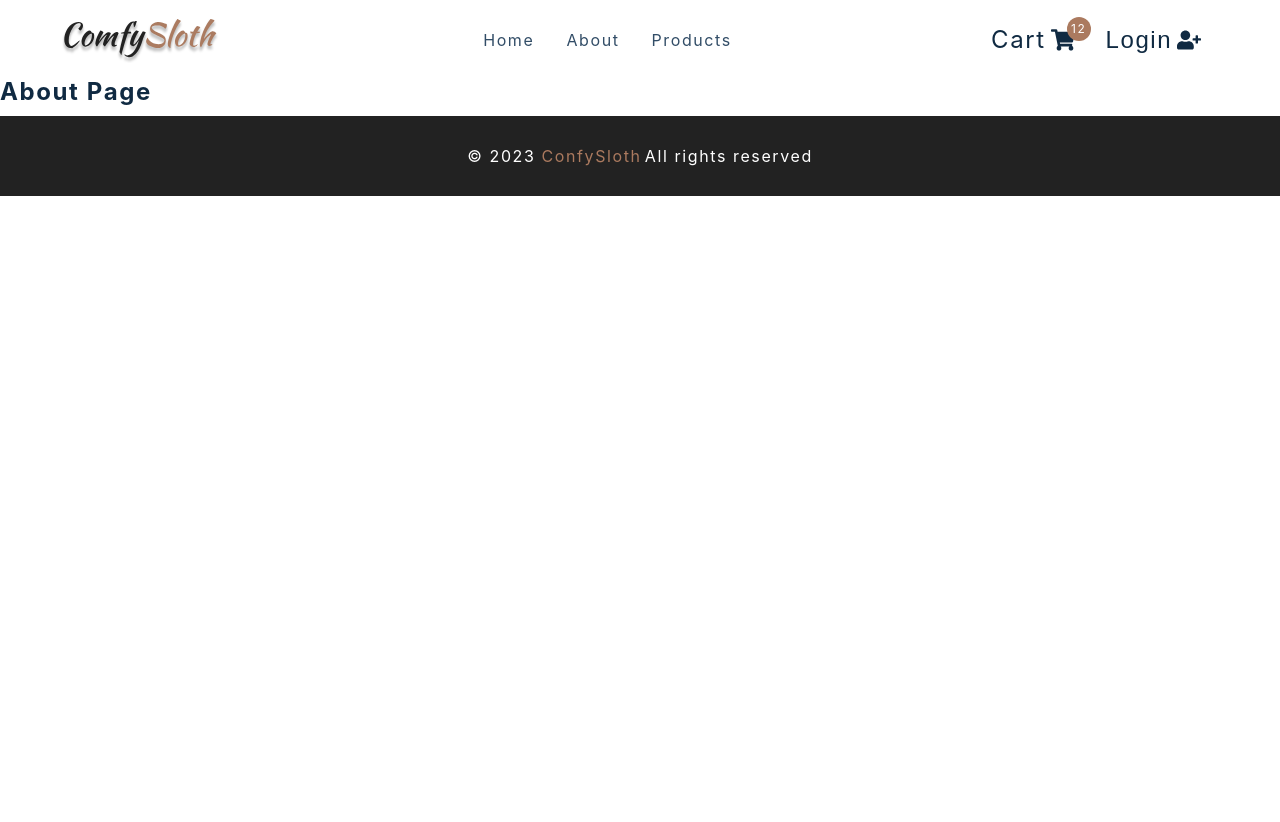
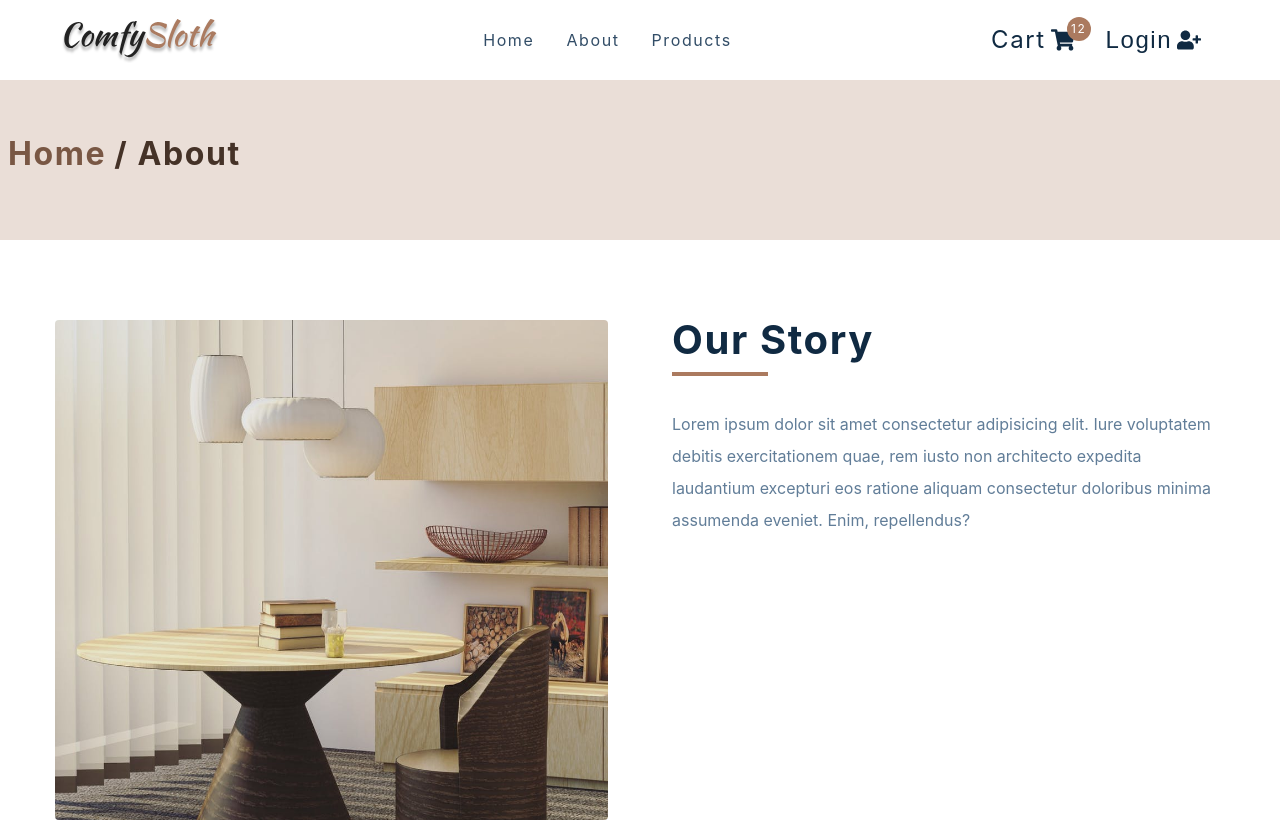
Before and after one commit to jaomateus/e-commerce-project, a React (Create React App) app: page /about in a window 1280 px wide. Shown: the top 822 px of the page. Before the commit the page ends 800 px from the top, so only its background shows below. Built offline with nearby package versions, Linux system fonts and the light colour scheme; the HTML template or start-up script is replaced by a standard one.

Commit message:
implement about page

```diff
--- a/src/components/PageHero.js
+++ b/src/components/PageHero.js
@@ -1,9 +1,17 @@
-import React from 'react'
-import styled from 'styled-components'
-import { Link } from 'react-router-dom'
-const PageHero = () => {
-  return <h4>page hero</h4>
-}
+import React from "react";
+import styled from "styled-components";
+import { Link } from "react-router-dom";
+const PageHero = ({ title }) => {
+  return (
+    <Wrapper>
+      <div className="svction-center">
+        <h3>
+          <Link to="/">Home</Link>/ {title}
+        </h3>
+      </div>
+    </Wrapper>
+  );
+};
 
 const Wrapper = styled.section`
   background: var(--clr-primary-10);
@@ -21,6 +29,6 @@ const Wrapper = styled.section`
   a:hover {
     color: var(--clr-primary-1);
   }
-`
+`;
 
-export default PageHero
+export default PageHero;
--- a/src/pages/AboutPage.js
+++ b/src/pages/AboutPage.js
@@ -1,11 +1,26 @@
-import React from 'react'
-import styled from 'styled-components'
-import { PageHero } from '../components'
-import aboutImg from '../assets/hero-bcg.jpeg'
+import React from "react";
+import styled from "styled-components";
+import { PageHero } from "../components";
+import aboutImg from "../assets/hero-bcg.jpeg";
+import { GiMachineGunMagazine, GiMartini } from "react-icons/gi";
 
 const AboutPage = () => {
-  return <h4>about page</h4>
-}
+  return (
+    <main>
+      <PageHero title='about'/>
+      <Wrapper className="page section section-center">
+        <img src={aboutImg} alt="nice desk" />
+        <article>
+          <div className="title">
+            <h2>our story</h2>
+            <div className="underline"></div>
+          </div>
+          <p>Lorem ipsum dolor sit amet consectetur adipisicing elit. Iure voluptatem debitis exercitationem quae, rem iusto non architecto expedita laudantium excepturi eos ratione aliquam consectetur doloribus minima assumenda eveniet. Enim, repellendus?</p>
+        </article>
+      </Wrapper>
+    </main>
+  );
+};
 
 const Wrapper = styled.section`
   display: grid;
@@ -33,5 +48,5 @@ const Wrapper = styled.section`
   @media (min-width: 992px) {
     grid-template-columns: 1fr 1fr;
   }
-`
-export default AboutPage
+`;
+export default AboutPage;
--- a/src/pages/CheckoutPage.js
+++ b/src/pages/CheckoutPage.js
@@ -6,7 +6,12 @@ import { useCartContext } from '../context/cart_context'
 import { Link } from 'react-router-dom'
 
 const CheckoutPage = () => {
-  return <h4>checkout page</h4>
+  return <main>
+   <PageHero title='checkout'/>
+   <Wrapper className='page'>
+    <h1>Checkout Here</h1>
+   </Wrapper>
+    </main>
 }
 const Wrapper = styled.div``
 export default CheckoutPage
```
